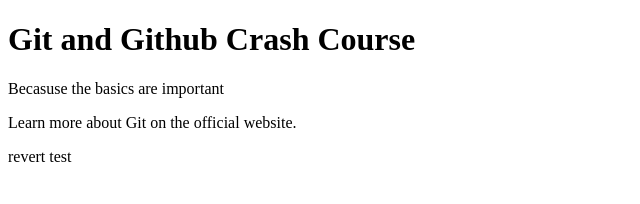
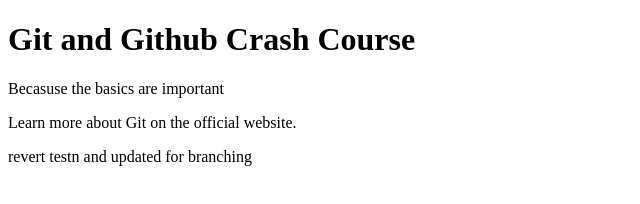
Before and after one commit to imranmsoft/github-pipeline-actions, a plain HTML site: page index.html in a window 1280 px wide. Shown: the whole page, without its empty margins (0-640 px from the left). Drawn offline with Linux system fonts and the light colour scheme.

Commit message:
branching

```diff
--- a/index.html
+++ b/index.html
@@ -9,7 +9,7 @@
     <h1>Git and Github Crash Course</h1>
     <p>Becasuse the basics are important</p>
     <p>Learn more about Git on <a href="https://git-scm.com/book/env/v2"></a>the official website.</p>
-    <p>revert test</p>
+    <p>revert testn and updated for branching</p>
 
 </body>
 </html>
```
